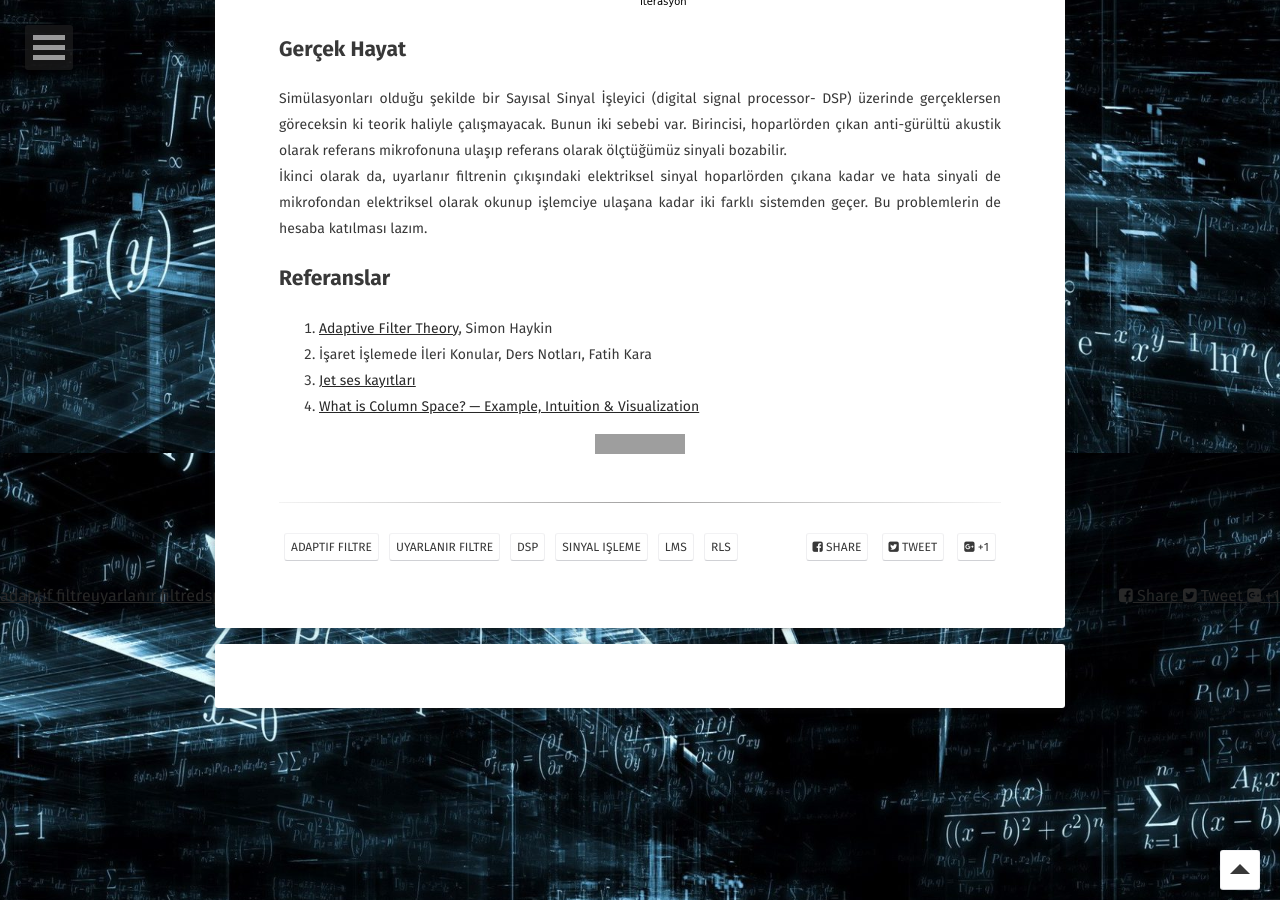
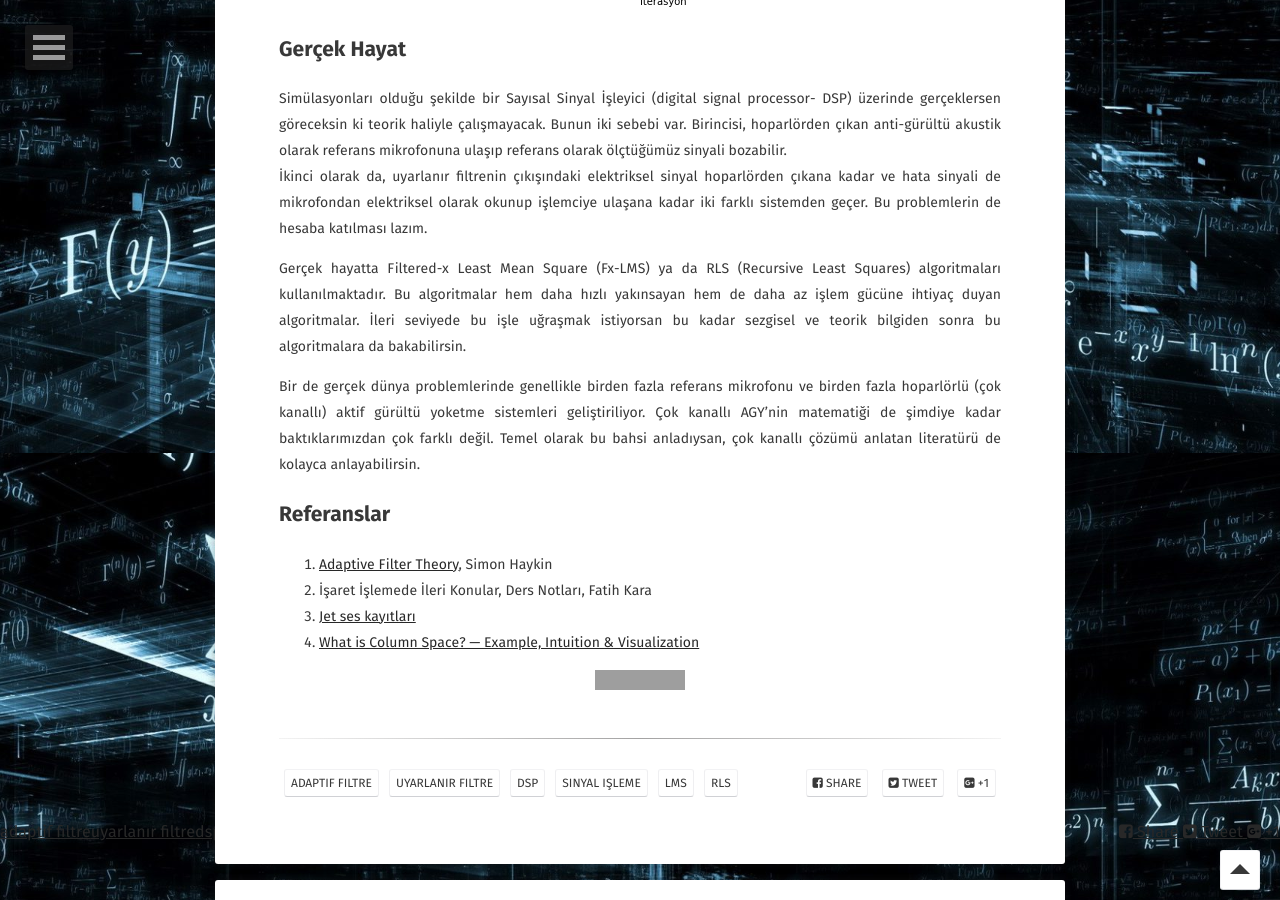
Before and after one commit to tayyarg/tayyarg.github.io, a Jekyll site: the page built from _posts/2020-03-22-uyarlanir-filtre-gurultu-yoketme.md, in a window 1280 px wide and 900 px high, scrolled down 13047 px. Built offline with Jekyll 4.4.1, drawn with Linux system fonts in a browser that asks for light colours; some web fonts are replaced; formulas are drawn with MathJax 3; comment, search, counter and statistics services are not loaded; some of the changed text lies outside the part shown; grey boxes are pictures that could not be loaded.

Commit message:
metin guncellemesi

```diff
--- a/_posts/2020-03-22-uyarlanir-filtre-gurultu-yoketme.md
+++ b/_posts/2020-03-22-uyarlanir-filtre-gurultu-yoketme.md
@@ -456,6 +456,10 @@ Bu algoritmayı çalıştırınca ortaya çıkacak hata eğrisi aşağıdaki gib
 Simülasyonları olduğu şekilde bir Sayısal Sinyal İşleyici (digital signal processor- DSP) üzerinde gerçeklersen göreceksin ki teorik haliyle çalışmayacak. Bunun iki sebebi var. Birincisi, hoparlörden çıkan anti-gürültü akustik olarak referans mikrofonuna ulaşıp referans olarak ölçtüğümüz sinyali bozabilir.
 İkinci olarak da, uyarlanır filtrenin çıkışındaki elektriksel sinyal hoparlörden çıkana kadar ve hata sinyali de mikrofondan elektriksel olarak okunup işlemciye ulaşana kadar iki farklı sistemden geçer. Bu problemlerin de hesaba katılması lazım.
 
+Gerçek hayatta Filtered-x Least Mean Square (Fx-LMS) ya da RLS (Recursive Least Squares) algoritmaları kullanılmaktadır. Bu algoritmalar hem daha hızlı yakınsayan hem de daha az işlem gücüne ihtiyaç duyan algoritmalar. İleri seviyede bu işle uğraşmak istiyorsan bu kadar sezgisel ve teorik bilgiden sonra bu algoritmalara da bakabilirsin.
+
+Bir de gerçek dünya problemlerinde genellikle birden fazla referans mikrofonu ve birden fazla hoparlörlü (çok kanallı) aktif gürültü yoketme sistemleri geliştiriliyor. Çok kanallı AGY'nin matematiği de şimdiye kadar baktıklarımızdan çok farklı değil. Temel olarak bu bahsi anladıysan, çok kanallı çözümü anlatan literatürü de kolayca anlayabilirsin.
+
 ## Referanslar
 1. <a href="https://www.amazon.com/Adaptive-Filter-Theory-4th-fourth/dp/B0085AY57Q">Adaptive Filter Theory</a>, Simon Haykin
 2. İşaret İşlemede İleri Konular, Ders Notları, Fatih Kara
```
